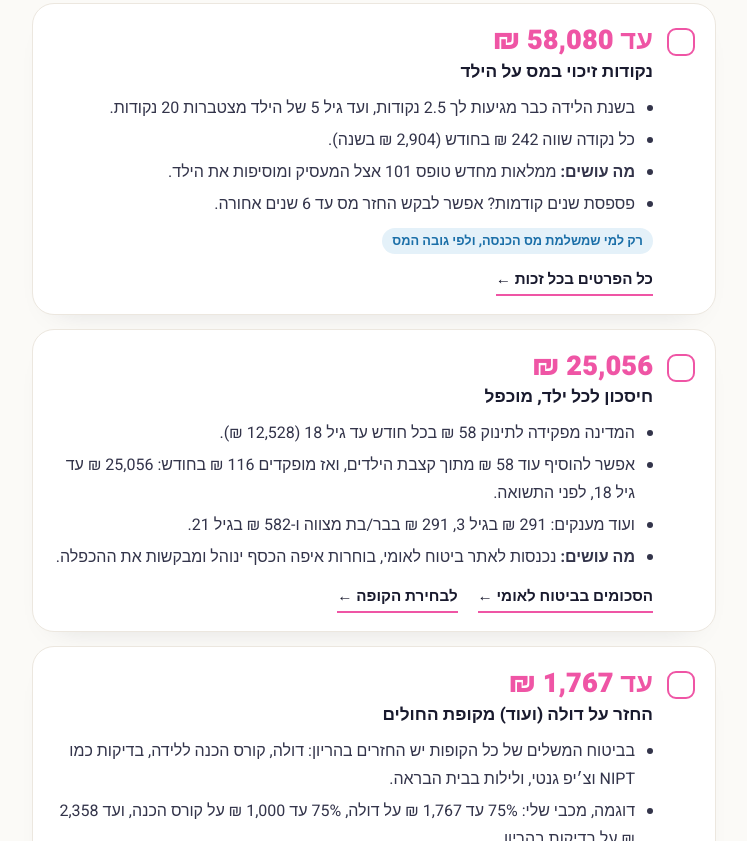
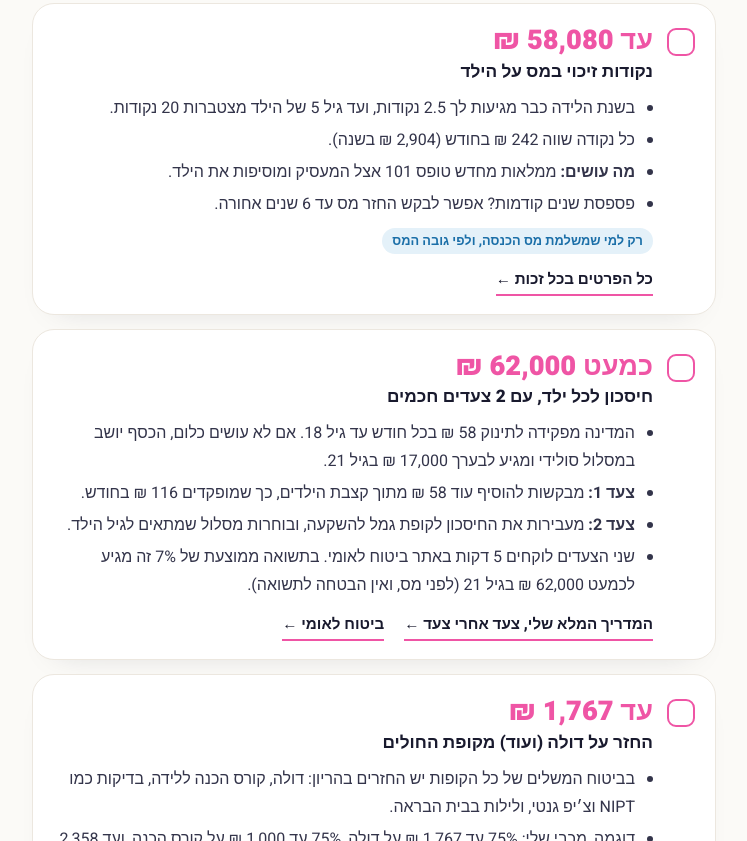
Before and after one commit to adinahirr-commits/mominvest-guides, a plain HTML site: page hatavot/index.html in a window 1280 px wide. Shown: the part 448-1289 px from the top of the page, without its empty margins (266-1013 px from the left). Drawn offline with Linux system fonts and the light colour scheme.

Commit message:
צ׳קליסט: חיסכון לכל ילד עם 2 צעדים חכמים + קישור למדריך
Co-Authored-By: Claude Opus 5.5 <noreply@anthropic.com>

```diff
--- a/hatavot/index.html
+++ b/hatavot/index.html
@@ -99,16 +99,16 @@
 
   <div class="item" data-id="hisachon">
     <label class="top"><input type="checkbox" aria-label="סימנתי: חיסכון לכל ילד">
-      <div><div class="amt num">25,056 ₪</div><div class="what">חיסכון לכל ילד, מוכפל</div></div></label>
+      <div><div class="amt num">כמעט 62,000 ₪</div><div class="what">חיסכון לכל ילד, עם 2 צעדים חכמים</div></div></label>
     <div class="body">
       <ul>
-        <li>המדינה מפקידה לתינוק 58 ₪ בכל חודש עד גיל 18 (12,528 ₪).</li>
-        <li>אפשר להוסיף עוד 58 ₪ מתוך קצבת הילדים, ואז מופקדים 116 ₪ בחודש: 25,056 ₪ עד גיל 18, לפני התשואה.</li>
-        <li>ועוד מענקים: 291 ₪ בגיל 3, 291 ₪ בבר/בת מצווה ו-582 ₪ בגיל 21.</li>
-        <li><strong>מה עושים:</strong> נכנסות לאתר ביטוח לאומי, בוחרות איפה הכסף ינוהל ומבקשות את ההכפלה.</li>
+        <li>המדינה מפקידה לתינוק 58 ₪ בכל חודש עד גיל 18. אם לא עושים כלום, הכסף יושב במסלול סולידי ומגיע לבערך 17,000 ₪ בגיל 21.</li>
+        <li><strong>צעד 1:</strong> מבקשות להוסיף עוד 58 ₪ מתוך קצבת הילדים, כך שמופקדים 116 ₪ בחודש.</li>
+        <li><strong>צעד 2:</strong> מעבירות את החיסכון לקופת גמל להשקעה, ובוחרות מסלול שמתאים לגיל הילד.</li>
+        <li>שני הצעדים לוקחים 5 דקות באתר ביטוח לאומי. בתשואה ממוצעת של 7% זה מגיע לכמעט 62,000 ₪ בגיל 21 (לפני מס, ואין הבטחה לתשואה).</li>
       </ul>
-      <a class="go" href="https://www.btl.gov.il/benefits/children/HisahoLayeled/Pages/sum.aspx" target="_blank" rel="noopener">הסכומים בביטוח לאומי ←</a>
-      <a class="go" href="https://www.btl.gov.il/benefits/children/HisahoLayeled/pages/default.aspx" target="_blank" rel="noopener">לבחירת הקופה ←</a>
+      <a class="go" href="https://adinahirr-commits.github.io/mominvest-guides/guide2/guide/" target="_blank" rel="noopener">המדריך המלא שלי, צעד אחרי צעד ←</a>
+      <a class="go" href="https://www.btl.gov.il/benefits/children/HisahoLayeled/pages/default.aspx" target="_blank" rel="noopener">ביטוח לאומי ←</a>
     </div>
   </div>
 
```
